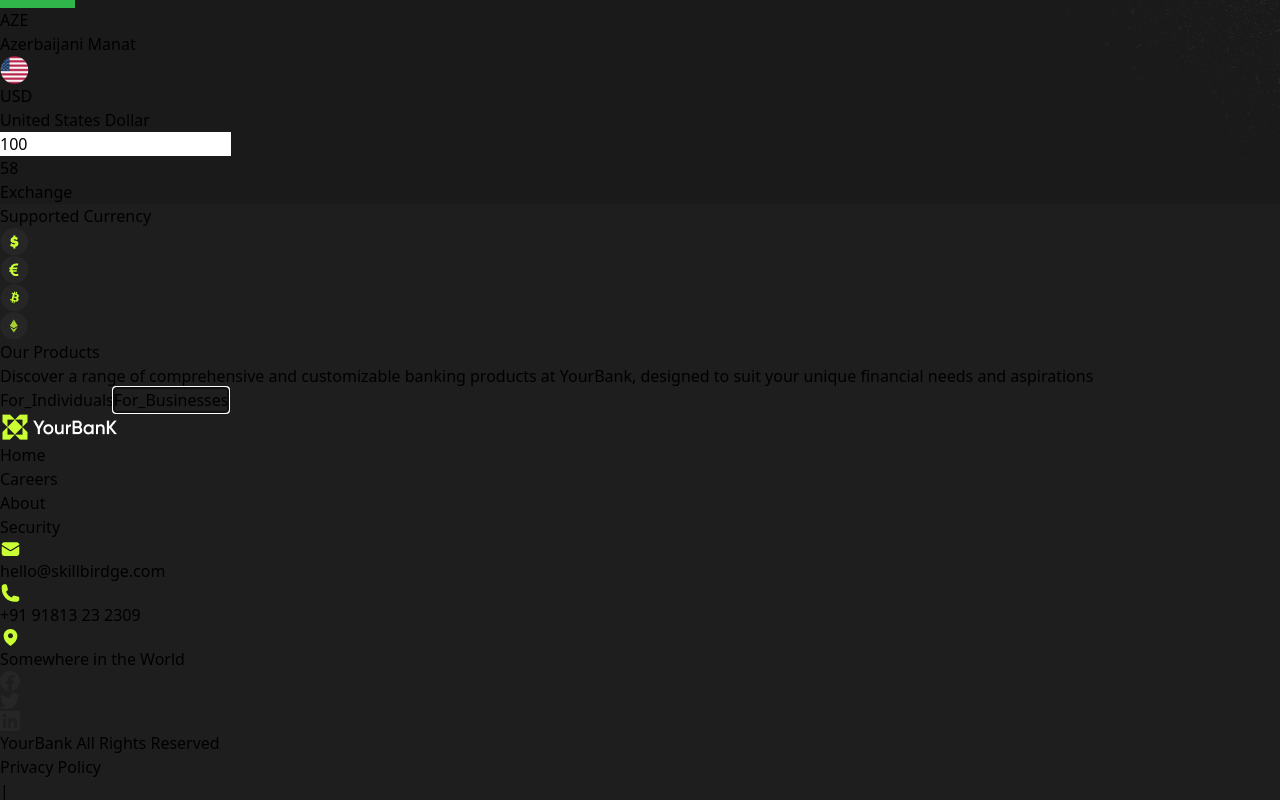
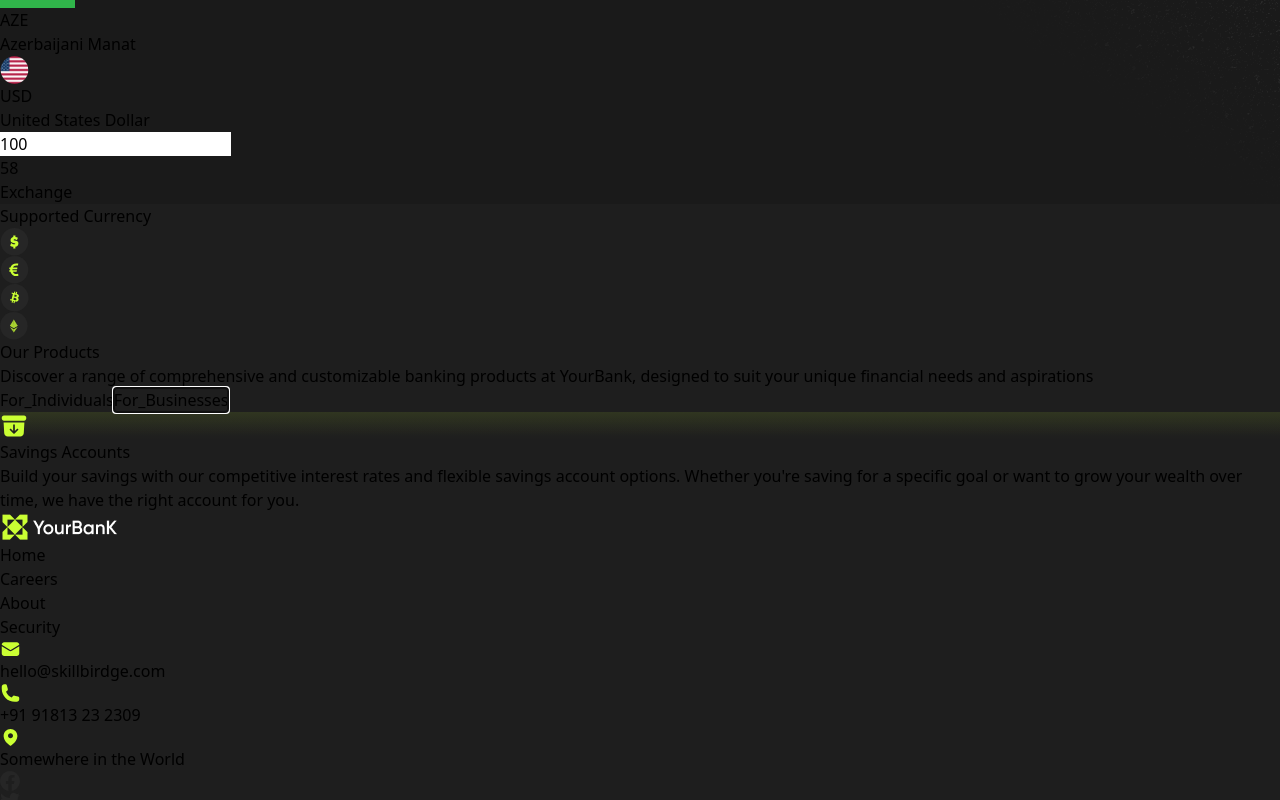
Before and after one commit to huseynovali/Company__Site, a React (Vite) app in the folder client/: page / in a window 1280 px wide. Both pictures are taken after a click on the tab "For_Businesses". Shown: the part 1296-2096 px from the top of the page. Built offline with nearby package versions, Linux system fonts and the light colour scheme.

Commit message:
complated our product desktop

```diff
--- a/client/src/components/HomeComp/OurProduct.jsx
+++ b/client/src/components/HomeComp/OurProduct.jsx
@@ -86,7 +86,35 @@ function OurProduct() {
          Benefit from features such as online and mobile banking, debit cards, and free ATM access.",
       },
     ],
-    For_Businesses: [],
+    For_Businesses: [
+      {
+        id: 2,
+        icon: (
+          <svg
+            xmlns="http://www.w3.org/2000/svg"
+            width="28"
+            height="28"
+            viewBox="0 0 28 28"
+            fill="none"
+          >
+            <path
+              d="M3.9375 3.5C2.72938 3.5 1.75 4.47938 1.75 5.6875V6.5625C1.75 7.77062 2.72938 8.75 3.9375 8.75H24.0625C25.2706 8.75 26.25 7.77062 26.25 6.5625V5.6875C26.25 4.47938 25.2706 3.5 24.0625 3.5H3.9375Z"
+              fill="#CAFF33"
+            />
+            <path
+              fill-rule="evenodd"
+              clip-rule="evenodd"
+              d="M3.60126 10.5L4.23099 21.2055C4.33982 23.0555 5.87179 24.5 7.72495 24.5H20.2747C22.1279 24.5 23.6598 23.0555 23.7687 21.2055L24.3984 10.5H3.60126ZM14 12.25C14.4832 12.25 14.875 12.6418 14.875 13.125V18.8876L16.8813 16.8813C17.223 16.5396 17.777 16.5396 18.1187 16.8813C18.4604 17.223 18.4604 17.777 18.1187 18.1187L14.6187 21.6187C14.277 21.9604 13.723 21.9604 13.3813 21.6187L9.88128 18.1187C9.53957 17.777 9.53957 17.223 9.88128 16.8813C10.223 16.5396 10.777 16.5396 11.1187 16.8813L13.125 18.8876V13.125C13.125 12.6418 13.5168 12.25 14 12.25Z"
+              fill="#CAFF33"
+            />
+          </svg>
+        ),
+
+        title: "Savings Accounts",
+        text: "Build your savings with our competitive interest rates and flexible savings account options. Whether you're saving for a specific goal or want to grow your wealth over time,\
+         we have the right account for you.",
+      },
+    ],
   });
   return (
     <div className="py-14">
@@ -121,7 +149,7 @@ function OurProduct() {
             ))}
           </Tab.List>
         </div>
-        <Tab.Panels className="mt-2">
+        <Tab.Panels className="mt-20">
           {Object.values(categories).map((posts, idx) => (
             <Tab.Panel key={idx} className={""}>
               <ul className="flex">
@@ -129,17 +157,21 @@ function OurProduct() {
                   <li
                     key={post.id}
                     className={classNames(
-                      "relative rounded-md p-3 ",
+                      "relative rounded-md px-10 flex flex-col items-center text-center ",
 
-                     index%2!==0 ? 'border-x border-[#262626]':''
+                      index % 2 !== 0 ? "border-x border-[#262626]" : ""
                     )}
                   >
-                    {post.icon}
-                    <h3 className="text-sm font-medium leading-5">
+                    <div className="p-2 rounded-full bg-opacity-5 icon__up">
+                      <div className="p-3 rounded-full  bg-opacity-20 icon__down">
+                        {post.icon}
+                      </div>
+                    </div>
+                    <h3 className=" text-[20px] text-white mt-5">
                       {post.title}
                     </h3>
 
-                    <p>{post.text}</p>
+                    <p className="text-base text-[#B3B3B3] mt-4">{post.text}</p>
                   </li>
                 ))}
               </ul>
--- a/client/src/index.css
+++ b/client/src/index.css
@@ -10,3 +10,17 @@ body {
     url("./assets/6b30b27cab7c9900893ffc3643e48cbd.png") repeat, #1a1a1a;
   background-blend-mode: normal, screen, normal;
 }
+.icon__up {
+  background: linear-gradient(
+    180deg,
+    rgba(202, 255, 51, 0.05) 0%,
+    rgba(202, 255, 51, 0) 100%
+  );
+}
+.icon__down {
+  background: linear-gradient(
+    180deg,
+    rgba(202, 255, 51, 0.1) -66.22%,
+    rgba(202, 255, 51, 0) 85.46%
+  );
+}
```
